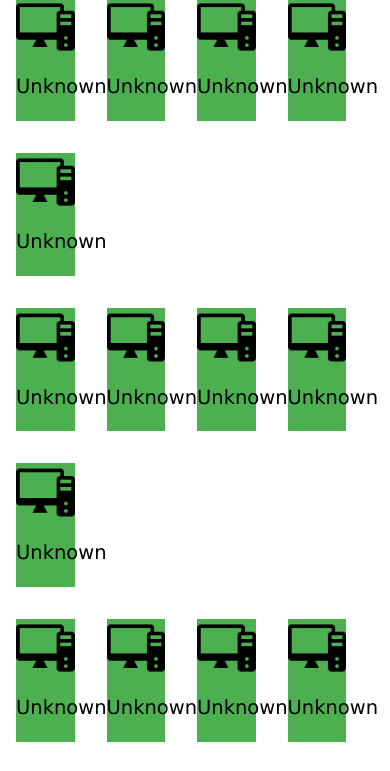
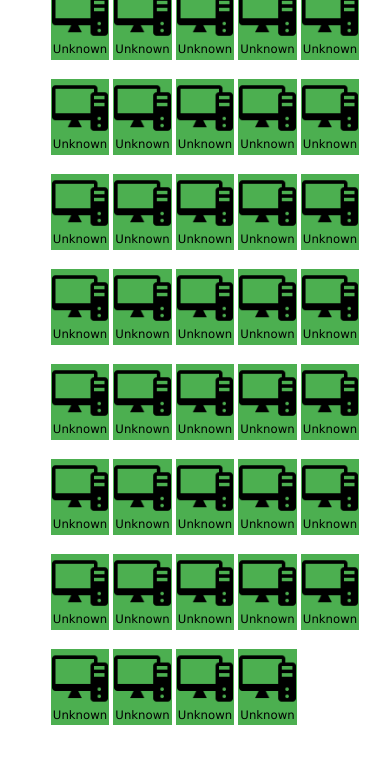
Before and after one commit to sirhung1993/homerun, a React app in the folder react/: page / in a window 390 px wide. Shown: the part 167-938 px from the top of the page. After the commit the page ends 894 px from the top, so only its background shows below. Built offline with nearby package versions, Linux system fonts and the light colour scheme; no server answers.

Commit message:
Chinh sua lai responsive va sap xep thu tu may tinh

```diff
--- a/react/src/index.css
+++ b/react/src/index.css
@@ -27,6 +27,20 @@ ol, ul {
 
 }
 
+.computer-padding {
+    padding-top: 1px;
+    padding-right: 1px;
+    padding-bottom: 1px;
+    padding-left: 1px;
+}
+
+.computer-margin {
+    margin-top: 2px;
+    margin-bottom: 2px;
+    margin-right: 2px;
+    margin-left: 2px;
+}
+
 @media screen and (min-width: 601px) {
   .computer-name {
     font-size: 2vw;
@@ -35,7 +49,13 @@ ol, ul {
 
 @media screen and (max-width: 600px) {
   .computer-name {
-    font-size: 5vw;
+    font-size: 3vw;
+  }
+}
+
+@media screen and (min-width: 1024px) {
+  .computer-name {
+    font-size: 3vw;
   }
 }
 
--- a/react/src/index.js
+++ b/react/src/index.js
@@ -15,20 +15,20 @@ class Computer extends React.Component {
     const name = this.props.computerName
     const isAvailable = status ? 'Available' : 'Unavailable'
     const altComment = `Computer ${name}: ${isAvailable} `
-    const computerColor = 'w3-col w3-margin w3-row w3-center ' + (status ? ' w3-yellow ' : ' w3-green ')
-    const textColor = ' w3-center computer-name w3-margin-top ' + (status ? ' w3-red w3-text-black' : ' w3-text-black ')
+    const computerColor = 'w3-col computer-margin computer-padding w3-row w3-center ' + (status ? ' w3-yellow ' : ' w3-green ')
+    const textColor = ' w3-center computer-name ' + (status ? ' w3-red w3-text-black' : ' w3-text-black ')
     const styleText = {
       fontSize: '2vw',
     }
     return (
-      <div className={computerColor}  style={divStyleRow}>
-        <div>
-          <img  src="images/computer.png" alt={altComment} className=" auto "/>
+        <div className={computerColor}  style={divStyleRow}>
+          <div>
+            <img  src="images/computer.png" alt={altComment} className=" auto "/>
+          </div>
+          <div className={textColor}>
+            {name}
+           </div>
         </div>
-        <div>
-          <p className={textColor}> {name} </p>
-        </div>
-      </div>
     )
   }
 }
@@ -50,6 +50,9 @@ class Banner extends React.Component {
 }
 class ComputersRow extends React.Component {
   render() {
+    const divSideCol = {
+      width: '12.5%'
+    }
     const ComputerStatus= this.props.ComputerName.slice()
     const ArrComputer = ComputerStatus.map((val, index) => {
       const computerName = Object.keys(val).shift()
@@ -67,7 +70,13 @@ class ComputersRow extends React.Component {
     })
     return(
       <div className="w3-row">
+        <div className="w3-col" style={divSideCol}>
+          <p> </p>
+        </div>
         {ArrComputer}
+        <div className="w3-col" style={divSideCol}>
+          <p> </p>
+        </div>
       </div>
     )
   }
```
